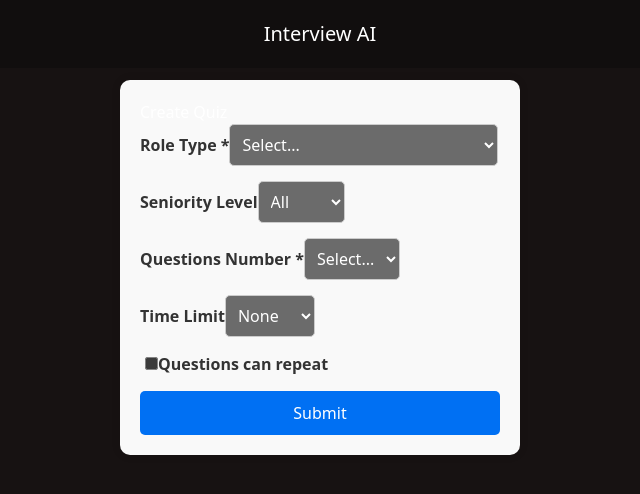
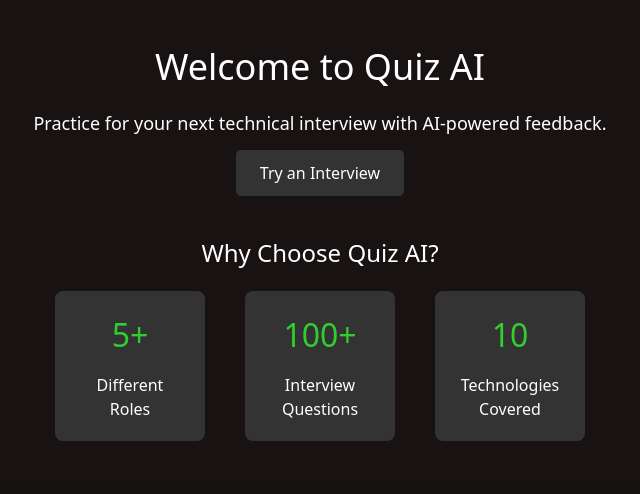
Before and after one commit to Hooded22/quiz-ai, a Next.js app: page / in a window 1280 px wide. Shown: the top 494 px of the page, without its empty margins (320-960 px from the left). Built offline with nearby package versions, Linux system fonts and the light colour scheme.

Commit message:
feat: landing page and config form styles fix

```diff
--- /dev/null
+++ b/app/interview/page.tsx
@@ -0,0 +1,5 @@
+import InterviewConfigForm from '../../components/InterviewConfigForm/InterviewConfigForm';
+
+export default function InterviewPage() {
+  return <InterviewConfigForm />;
+}
--- a/app/layout.tsx
+++ b/app/layout.tsx
@@ -13,17 +13,7 @@ export default function RootLayout({
 }) {
   return (
     <html lang='en' data-theme='forest'>
-      <body>
-        <nav className='bg-neutral p-5 fixed w-full'>
-          <Link
-            href={'/'}
-            className='block w-full text-center text-xl text-white'
-          >
-            Interview AI
-          </Link>
-        </nav>
-        {children}
-      </body>
+      <body>{children}</body>
     </html>
   );
 }
--- a/app/page.module.css
+++ b/app/page.module.css
@@ -1,29 +1,71 @@
-.main {
+.container {
+  background-color: #181212;
+  color: #fff;
+  padding: 40px;
   display: flex;
   flex-direction: column;
-  justify-content: space-between;
   align-items: center;
-  padding: 6rem;
-  min-height: 100vh;
 }
 
-.navigation {
-  background: #16408c;
-  padding: 20px;
+.header {
+  text-align: center;
+  margin-bottom: 50px;
 }
 
 .title {
-  width: 100%;
-  font-size: 24px;
-  text-align: center;
-  display: block;
+  font-size: 36px;
+  margin-bottom: 16px;
 }
 
-.categoriesList {
-  list-style: disc;
+.description {
+  font-size: 18px;
+  max-width: 600px;
+  margin-bottom: 24px;
 }
 
-.categoriesListItem {
-  padding: 10px 0;
-  border-bottom: 0.5px solid rgba(255, 255, 255, 0.8);
+.button {
+  background-color: #333;
+  color: #fff;
+  border: none;
+  padding: 12px 24px;
+  border-radius: 5px;
+  cursor: pointer;
+  font-size: 16px;
 }
+
+.button:hover {
+  background-color: #444;
+}
+
+.statistics {
+  width: 100%;
+  text-align: center;
+}
+
+.sectionTitle {
+  font-size: 24px;
+  margin-bottom: 20px;
+}
+
+.statList {
+  display: flex;
+  justify-content: center;
+  gap: 40px;
+}
+
+.statItem {
+  background-color: #333;
+  padding: 20px;
+  border-radius: 8px;
+  width: 150px;
+}
+
+.statNumber {
+  font-size: 32px;
+  margin-bottom: 14px;
+  color: #32cd32;
+}
+
+.statDescription {
+  font-size: 16px;
+}
--- a/app/page.tsx
+++ b/app/page.tsx
@@ -1,5 +1,36 @@
 import InterviewConfigForm from '../components/InterviewConfigForm/InterviewConfigForm';
+import styles from './page.module.css';
 
 export default function Home() {
-  return <InterviewConfigForm />;
+  return (
+    <div className={styles.container}>
+      <header className={styles.header}>
+        <h1 className={styles.title}>Welcome to Quiz AI</h1>
+        <p className={styles.description}>
+          Practice for your next technical interview with AI-powered feedback.
+        </p>
+        <a className={styles.button} href='/interview'>
+          Try an Interview
+        </a>
+      </header>
+
+      <section className={styles.statistics}>
+        <h2 className={styles.sectionTitle}>Why Choose Quiz AI?</h2>
+        <div className={styles.statList}>
+          <div className={styles.statItem}>
+            <h3 className={styles.statNumber}>5+</h3>
+            <p className={styles.statDescription}>Different Roles</p>
+          </div>
+          <div className={styles.statItem}>
+            <h3 className={styles.statNumber}>100+</h3>
+            <p className={styles.statDescription}>Interview Questions</p>
+          </div>
+          <div className={styles.statItem}>
+            <h3 className={styles.statNumber}>10</h3>
+            <p className={styles.statDescription}>Technologies Covered</p>
+          </div>
+        </div>
+      </section>
+    </div>
+  );
 }
--- a/components/InterviewConfigForm/InterviewConfigForm.tsx
+++ b/components/InterviewConfigForm/InterviewConfigForm.tsx
@@ -61,7 +61,7 @@ const QuestionForm = () => {
 
   return (
     <div className={styles.formContainer}>
-      <h2>Create Quiz</h2>
+      <h2 className={styles.header}>Create Quiz</h2>
       <form className={styles.formElement} onSubmit={handleSubmit}>
         <div>
           <label className={styles.label} htmlFor='roleType'>
@@ -143,7 +143,10 @@ const QuestionForm = () => {
         </div>
 
         <div>
-          <label className={styles.label} htmlFor='questionsCanRepeat'>
+          <label
+            className={styles.checkboxWrapper}
+            htmlFor='questionsCanRepeat'
+          >
             <input
               className={styles.checkbox}
               type='checkbox'
--- a/components/InterviewConfigForm/styles.module.css
+++ b/components/InterviewConfigForm/styles.module.css
@@ -1,12 +1,18 @@
+.header {
+  font-size: 22px;
+  padding-bottom: 20px;
+}
+
 .formContainer {
   display: flex;
   flex-direction: column;
-  max-width: 400px;
+  max-width: 800px;
   margin: 80px auto;
   padding: 20px;
   border-radius: 10px;
-  background-color: #f9f9f9;
-  box-shadow: 0 0 10px rgba(0, 0, 0, 0.1);
+  background-color: #181212;
+  box-shadow: 0 0 10px rgba(0, 0, 0, 0.2);
+  color: #fff;
 }
 
 .formElement {
@@ -16,29 +22,52 @@
 }
 
 .label {
-  font-weight: bold;
-  color: #333;
+  font-weight: normal;
+  color: #fff;
+  width: 100%;
+  padding-bottom: 8px;
+  display: block;
 }
 
 .select {
   padding: 8px;
   border-radius: 5px;
-  border: 1px solid #ccc;
+  border: 1px solid #333;
+  background-color: #333;
+  color: #fff;
+  width: 100%;
+}
+
+.checkboxWrapper {
+  display: flex;
+  flex-direction: row;
+  gap: 12px;
 }
 
 .checkbox {
-  margin-left: 5px;
+  width: 20px;
+  height: 20px;
 }
 
 .button {
   padding: 10px;
   border-radius: 5px;
   border: none;
-  background-color: #0070f3;
+  background-color: #333;
   color: white;
   cursor: pointer;
 }
 
 .button:hover {
-  background-color: #005bb5;
+  background-color: #444;
 }
+
+/* Error and status message styles */
+.errorMessages, .submissionStatus {
+  font-size: 14px;
+  background-color: #F87272;
+  padding: 10px;
+  border-radius: 5px;
+  margin-top: 10px;
+  color: white;
+}
--- a/components/InterviewSummary/InterviewSummary.tsx
+++ b/components/InterviewSummary/InterviewSummary.tsx
@@ -6,6 +6,7 @@ import {
   SeniorityLevel,
 } from '../../types/interviewConfig';
 import styles from './styles.module.css';
+import { RolesIdsToTextMap } from '../../constants/rolesMap';
 
 export interface InterviewSummaryProps {
   interviewRole: RoleType;
@@ -27,16 +28,19 @@ export const InterviewSummary = ({
 }: InterviewSummaryProps) => {
   const correctAnswers = results.filter((r) => r.isAnswerCorrect).length;
   const incorrectAnswers = results.length - correctAnswers;
+  const roleName =
+    RolesIdsToTextMap[interviewRole] ||
+    interviewRole.replace(/-/g, ' ') + ' Developer';
 
   return (
     <div className={styles.container}>
       <h1 className={styles.header}>
-        {level} {interviewRole.replace(/-/g, ' ')} Developer
+        {level} {roleName}
       </h1>
 
       <div className={styles.resultSection}>
         <h2 className={styles.subHeader}>Results</h2>
-        <div>
+        <div className={styles.resultSectionContent}>
           <span>
             Correct Answers:{' '}
             <strong className={styles.success}>{correctAnswers}</strong>
@@ -76,12 +80,12 @@ export const InterviewSummary = ({
       )}
 
       <div className={styles.actions}>
-        <button className={styles.button} onClick={() => alert('Finish')}>
+        <a className={styles.button} href='/interview'>
           Finish Interview
-        </button>
-        <button className={styles.button} onClick={() => alert('Retry')}>
+        </a>
+        <a className={styles.button} href='/'>
           Try Again
-        </button>
+        </a>
       </div>
     </div>
   );
--- a/components/InterviewSummary/styles.module.css
+++ b/components/InterviewSummary/styles.module.css
@@ -3,16 +3,24 @@
   color: #fff;
   padding: 20px;
   border-radius: 8px;
+  margin-top: 60px;
 }
 
 .header {
   font-size: 24px;
   margin-bottom: 20px;
+  text-transform: capitalize;
 }
 
 .subHeader {
   font-size: 18px;
   margin-bottom: 10px;
+}
+
+.resultSectionContent {
+  display: flex;
+  flex-direction: row;
+  gap: 32px
 }
 
 .resultSection {
--- /dev/null
+++ b/constants/rolesMap.ts
@@ -0,0 +1,9 @@
+import { RoleType } from '../types/interviewConfig';
+
+export const RolesIdsToTextMap = {
+  [RoleType.BE_NODE]: 'Node Back-end developer',
+  [RoleType.BE_JAVA]: 'Java Back-end developer',
+  [RoleType.FE_DEV]: 'Front-end developer',
+  [RoleType.FULL_STACK_NODE_REACT]: 'Full-stack developer with Node',
+  [RoleType.FE_DEV_REACT]: 'Front-end developer with React',
+};
```
